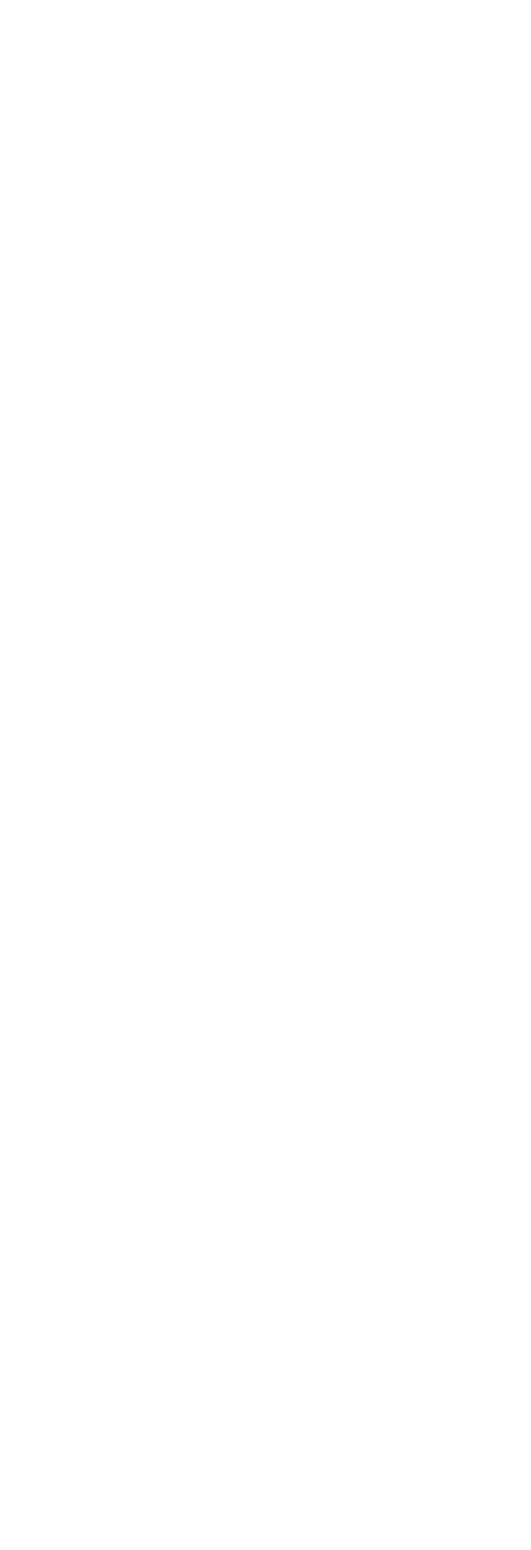
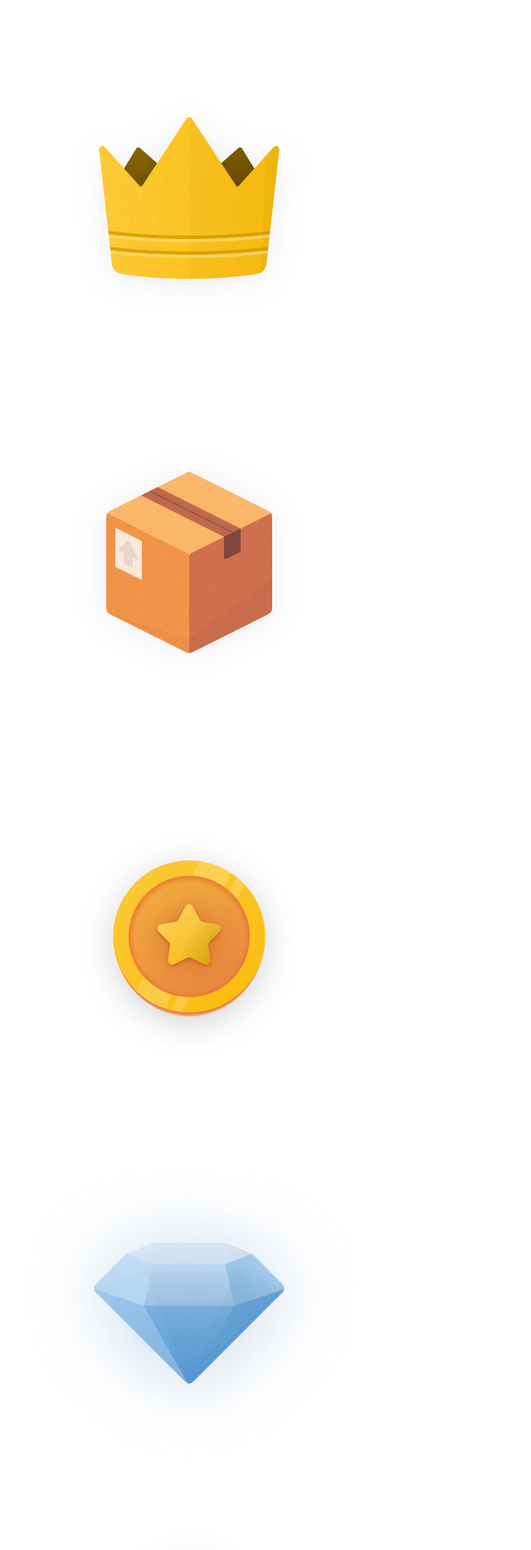
Before and after one commit to LenaYork/grid-2, a plain HTML site: page index.html in a window 1280 px wide. Shown: the top 1868 px of the page at 83% size, without its empty margins (0-640 px from the left). Before the commit the page ends 800 px from the top, so only its background shows below. Drawn offline with Linux system fonts and the light colour scheme.

Commit message:
feat: add pics

```diff
--- a/index.html
+++ b/index.html
@@ -10,12 +10,12 @@
 
 <body>
     <div class="container">
-        <div class="pic"></div>
-        <div class="pic"></div>
-        <div class="pic"></div>
-        <div class="pic"></div>
-        <div class="pic"></div>
-        <div class="pic"></div>
+        <div class="pic crown"><img src="./assets/pics/Crown.png" alt=""></div>
+        <div class="pic box"><img src="./assets/pics/Cardboard.png" alt=""></div>
+        <div class="pic coin"><img src="./assets/pics/Coin.png" alt=""></div>
+        <div class="pic diamond"><img src="./assets/pics/Diamond.png" alt=""></div>
+        <div class="pic lock"><img src="./assets/pics/Lock.png" alt=""></div>
+        <div class="pic cash"><img src="./assets/pics/Cash.png" alt=""></div>
     </div>
 </body>
 
```
Also changed, not shown: assets/pics/Cardboard.png (added), assets/pics/Cash.png (added), assets/pics/Coin.png (added), assets/pics/Crown.png (added), assets/pics/Diamond.png (added), assets/pics/Lock.png (added).
